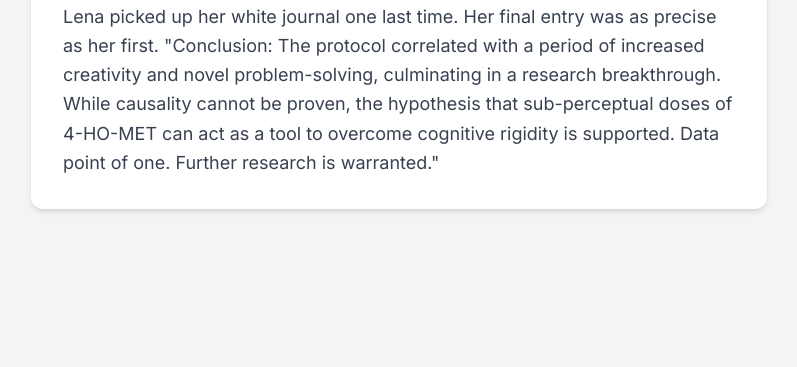
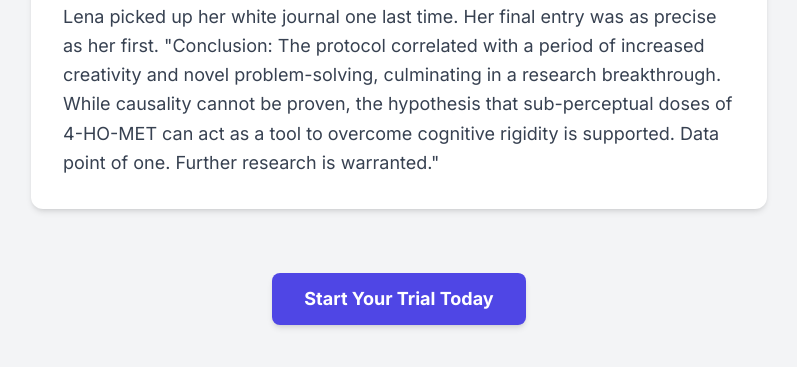
Before and after one commit to microDOS2/lenas-story, a plain HTML site: page index.html in a window 1280 px wide. Shown: the part 9279-9646 px from the top of the page, without its empty margins (241-1038 px from the left). Before the commit the page ends 9536 px from the top, so only its background shows below. Drawn offline with nearby package versions, Linux system fonts and the light colour scheme.

Commit message:
Update index.html

```diff
--- a/index.html
+++ b/index.html
@@ -118,6 +118,17 @@
             </div>
 
         </div>
+
+        <!-- Call to Action Button -->
+        <div class="text-center mt-16">
+            <a href="https://microdos2.github.io/UPDATE2/#pricing"
+               target="_blank"
+               rel="noopener noreferrer"
+               class="inline-block bg-indigo-600 text-white font-bold text-lg py-3 px-8 rounded-lg shadow-md hover:bg-indigo-700 transition-transform transform hover:scale-105">
+                Start Your Trial Today
+            </a>
+        </div>
+
     </div>
 
 </body>
```
